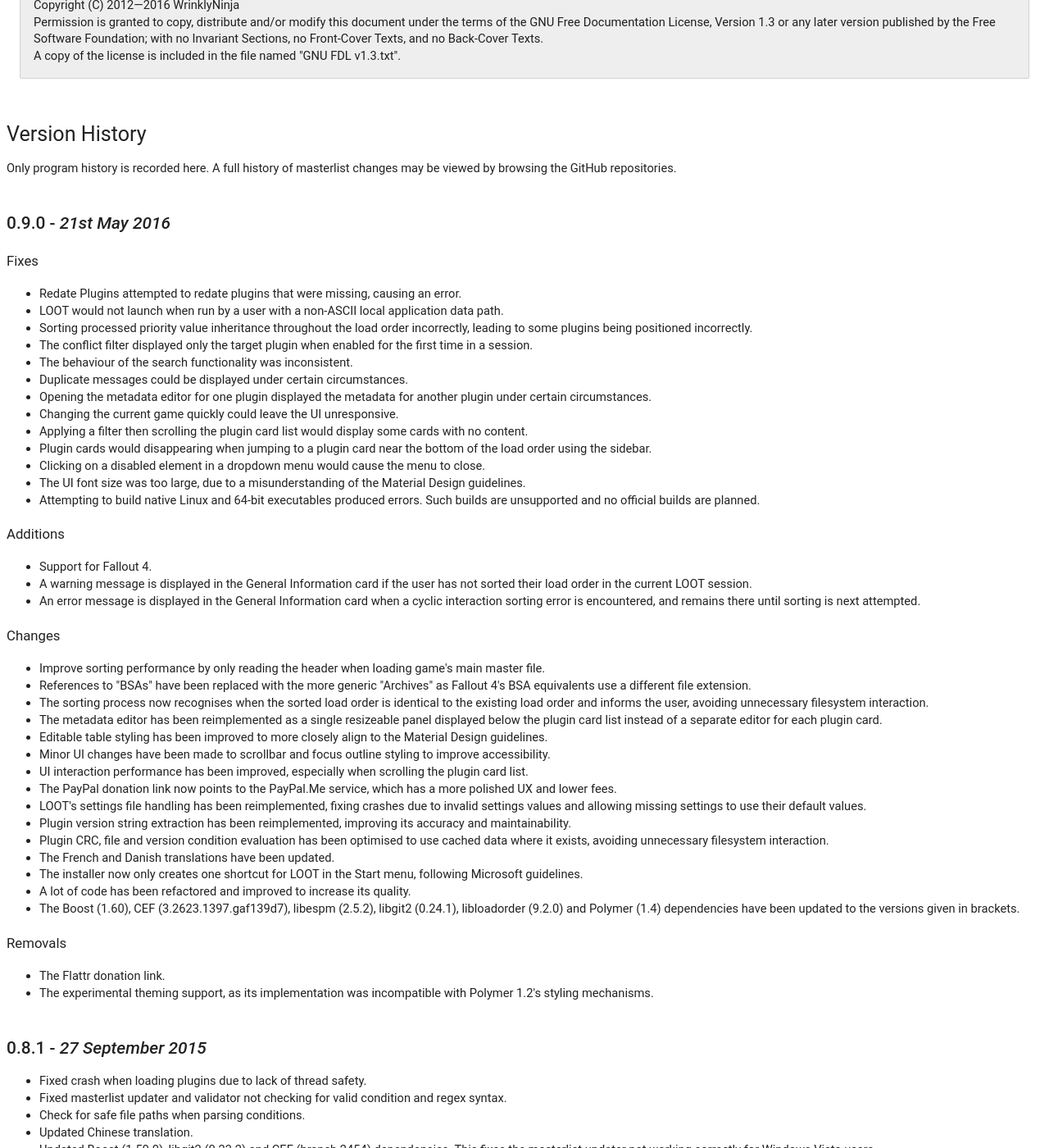
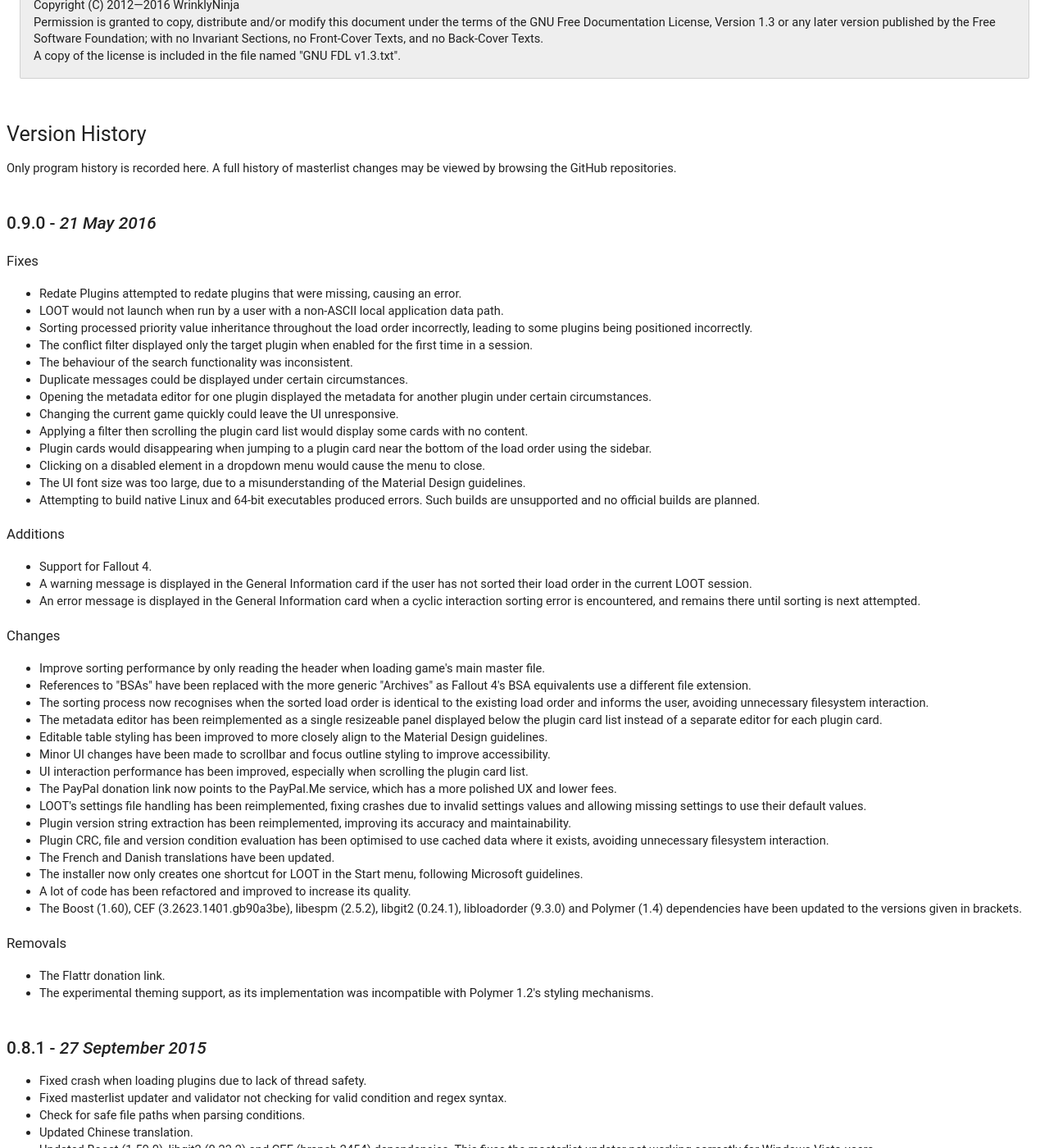
Before and after one commit to loot/loot.github.io, a Jekyll site: the page docs/0.9.0/LOOT Readme.html, which Jekyll copies as it is, in a window 1280 px wide and 1400 px high, scrolled down 8890 px. Shown: the whole window at 82% size. Built offline with Jekyll 4.4.1, drawn with Linux system fonts in a browser that asks for light colours; some web fonts are replaced.

Commit message:
Use the 0.9.0 release's readme
I committed a slightly older version by accident.

```diff
--- a/docs/0.9.0/LOOT Readme.html
+++ b/docs/0.9.0/LOOT Readme.html
@@ -532,7 +532,7 @@
 <h2 id="history">Version History</h2>
 <p>Only program history is recorded here. A full history of masterlist changes may be viewed by browsing the GitHub repositories.
 
-<h3>0.9.0 - <i>21st May 2016</i></h3>
+<h3>0.9.0 - <i>21 May 2016</i></h3>
 <h4>Fixes</h4>
 <ul>
     <li>Redate Plugins attempted to redate plugins that were missing, causing an error.</li>
@@ -571,7 +571,7 @@
     <li>The French and Danish translations have been updated.</li>
     <li>The installer now only creates one shortcut for LOOT in the Start menu, following Microsoft guidelines.</li>
     <li>A lot of code has been refactored and improved to increase its quality.</li>
-    <li>The Boost (1.60), CEF (3.2623.1397.gaf139d7), libespm (2.5.2), libgit2 (0.24.1), libloadorder (9.2.0) and Polymer (1.4) dependencies have been updated to the versions given in brackets.</li>
+    <li>The Boost (1.60), CEF (3.2623.1401.gb90a3be), libespm (2.5.2), libgit2 (0.24.1), libloadorder (9.3.0) and Polymer (1.4) dependencies have been updated to the versions given in brackets.</li>
 </ul>
 <h4>Removals</h4>
 <ul>
```
